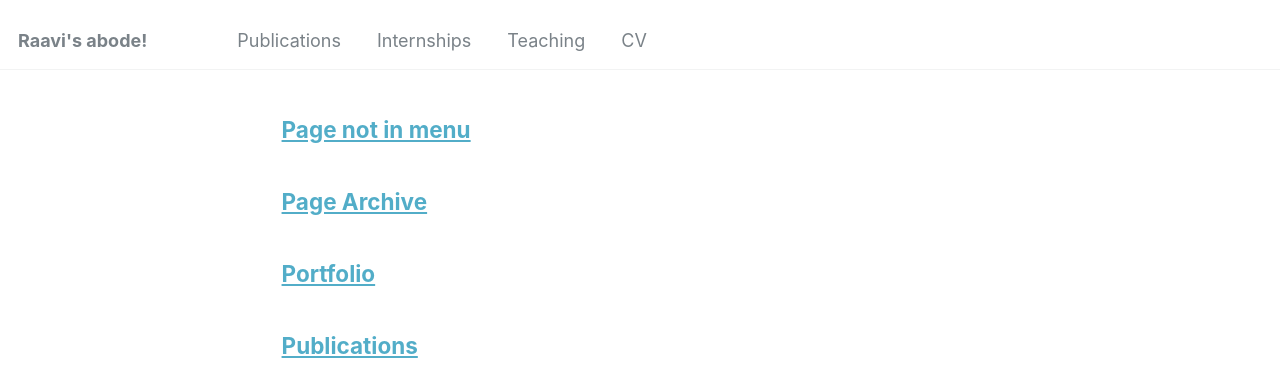
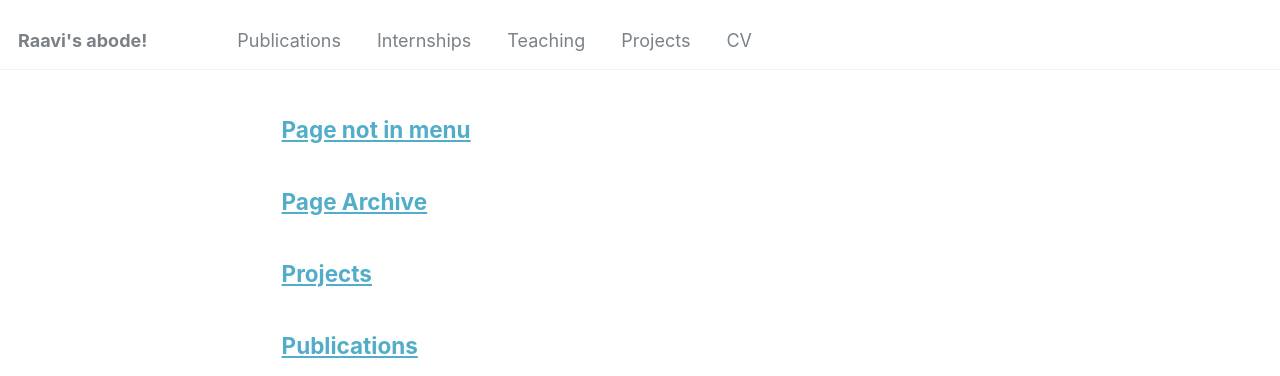
Before and after one commit to raavi02/raavi02.github.io, a Jekyll site: the page built from _pages/page-archive.html, in a window 1280 px wide and 900 px high, scrolled down 639 px. Shown: the top 376 px of the window. Built offline with Jekyll 4.4.1, drawn with Linux system fonts in a browser that asks for light colours.

Commit message:
projects added

```diff
--- a/_data/navigation.yml
+++ b/_data/navigation.yml
@@ -9,8 +9,8 @@ main:
   - title: "Teaching"
     url: /teaching/
 
-  # - title: "Portfolio"
-  #   url: /portfolio/
+  - title: "Projects"
+    url: /projects/
 
   - title: "CV"
     url: /cv/
--- a/_pages/portfolio.html
+++ b/_pages/projects.html
@@ -1,13 +1,13 @@
 ---
 layout: archive
-title: "Portfolio"
-permalink: /portfolio/
+title: "Projects"
+permalink: /projects/
 author_profile: true
 ---
 
 {% include base_path %}
 
 
-{% for post in site.portfolio %}
+{% for post in site.projects %}
   {% include archive-single.html %}
 {% endfor %}
```
Also changed, not shown: _portfolio/portfolio-1.md (deleted, +0 -7 lines), _projects/btp-1.md (added, +7 -0 lines), _projects/portfolio-2.html (renamed from _portfolio/portfolio-2.html).
